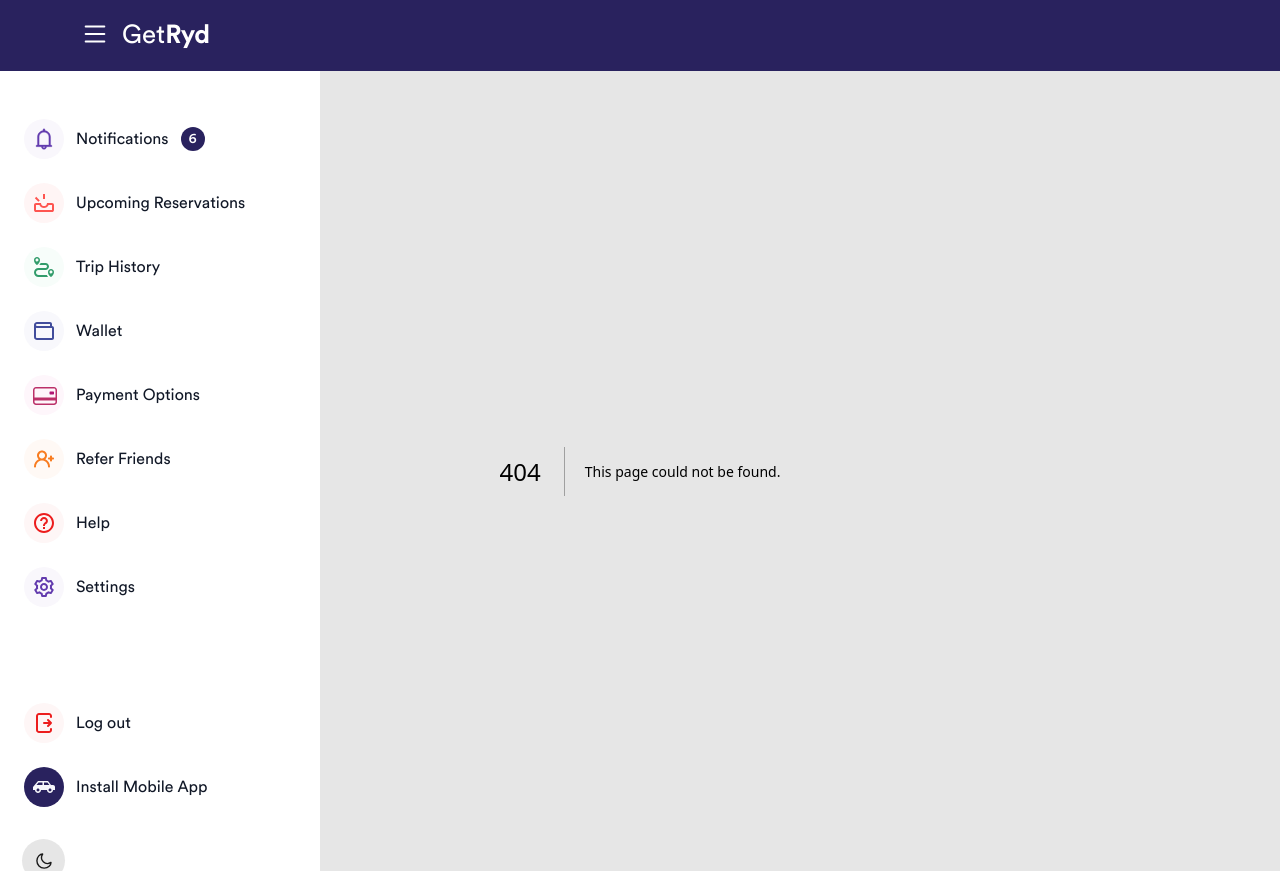
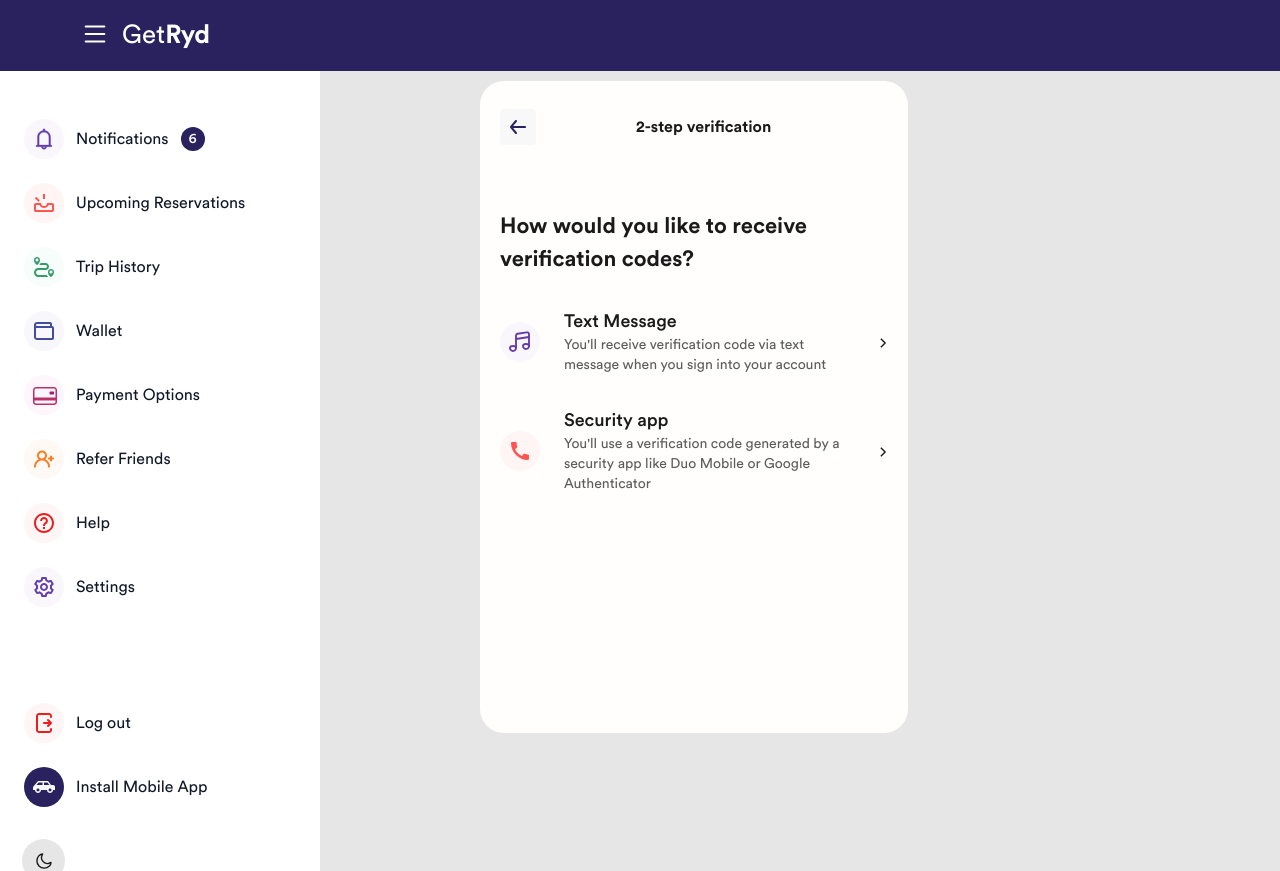
Before and after one commit to shohan-ch/ride-sharing-platform, a Next.js app: page /help/verification_method in a window 1280 px wide. Before the commit this address had no page. Built offline with nearby package versions, Linux system fonts and the light colour scheme.

Commit message:
Help verification method initially done

```diff
--- /dev/null
+++ b/src/components/Help/VerificationMethod/VerificationMethodView.jsx
@@ -0,0 +1,57 @@
+import Button from "@/components/Utils/Button/Button";
+import InfoButton from "@/components/Utils/Button/InfoButton";
+import IconSvg from "@/icons/IconSvg";
+import Link from "next/link";
+import Router from "next/router";
+const VerificationMethodView = () => {
+  const clickHandeler = () => {
+    console.log("button click");
+  };
+  return (
+    <>
+      <section className="sec md:block md:h-full md:w-full lg:pl-[480px] lg:pt-[10px] 2xs:block 2xs:h-full 2xs:w-full">
+        <div className="wrapper relative h-full bg-bg-color pt-5 dark:bg-dark-bg sm:pb-8 sm:dark:border-0 lg:w-[428px] lg:rounded-3xl  lg:dark:border 2xl:min-h-[85vh] 3xl:min-h-[88vh] 2xs:w-auto 2xs:pb-10 2xs:dark:border-0">
+          <div className="h-full overflow-y-auto  overflow-x-hidden border-0 bg-bg-color dark:bg-dark-bg sm:pt-0 sm:text-left lg:h-[400px] lg:rounded-3xl lg:pt-0 xl:h-[600px] 2xl:h-[480px] 3xl:h-[750px] 2xs:px-0 2xs:pt-0 2xs:text-left">
+            <div className="flex items-center bg-bg-color pt-2 pb-[25px] pl-5  dark:bg-dark-bg">
+              <Link href="/help/payment_option">
+                <img src="/assets/icons/back.svg" alt="svg_icon" />
+              </Link>
+              <h2 className="mx-auto font-extrabold  text-black dark:text-white lg:ml-[100px] 2xl:text-22 3xl:text-[24px] 2xs:text-[18px]">
+                2-step verification
+              </h2>
+            </div>
+            <div className="bg-bg-color px-5 dark:bg-dark-bg dark:text-white ">
+              <div className="">
+                <h1 className="pt-8 text-[22px] font-bold  text-[#1A1A1A] dark:text-white md:pt-10">
+                  How would you like to receive verification codes?
+                </h1>
+                <div className="mt-9 md:mt-8">
+                  <InfoButton
+                    heading={"Text Message"}
+                    subHeading={
+                      "You'll receive verification code via text message when you sign into your account"
+                    }
+                    icon={"music"}
+                    iconTwo={"rightGrayArrow"}
+                    className={"items-center"}
+                  />
+                </div>
+                <InfoButton
+                  heading={"Security app"}
+                  subHeading={
+                    "You'll use a verification code generated by a security app like Duo Mobile or Google Authenticator"
+                  }
+                  icon={"call"}
+                  iconTwo={"rightGrayArrow"}
+                  className={"items-center"}
+                />
+              </div>
+            </div>
+          </div>
+        </div>
+      </section>
+    </>
+  );
+};
+
+export default VerificationMethodView;
--- /dev/null
+++ b/src/pages/help/verification_method.js
@@ -0,0 +1,8 @@
+import VerificationView from "@/components/Help/Verification/VerificationView";
+import VerificationMethodView from "@/components/Help/VerificationMethod/VerificationMethodView";
+
+const HelpVerificationMethodPage = () => {
+  return <VerificationMethodView />;
+};
+
+export default HelpVerificationMethodPage;
```
